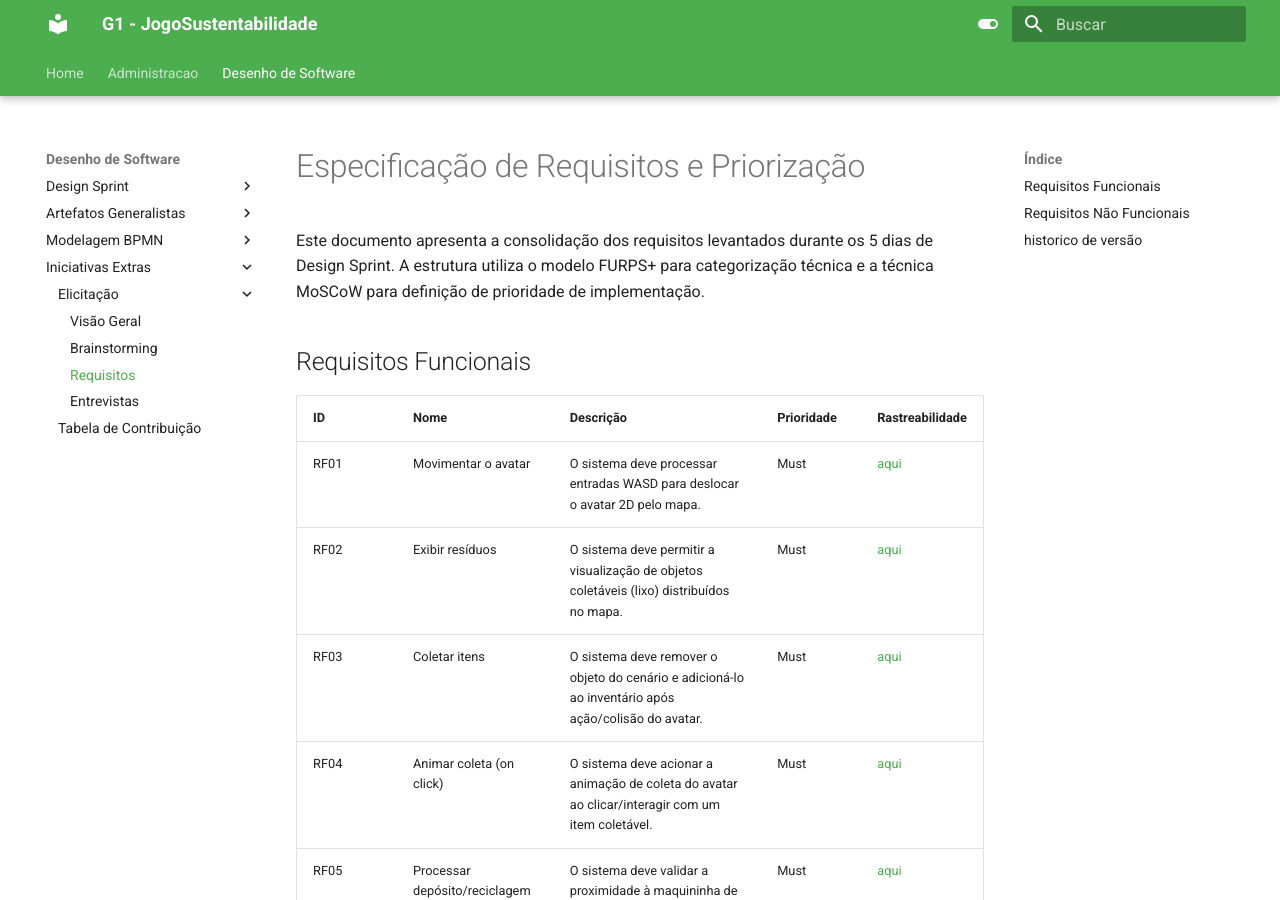
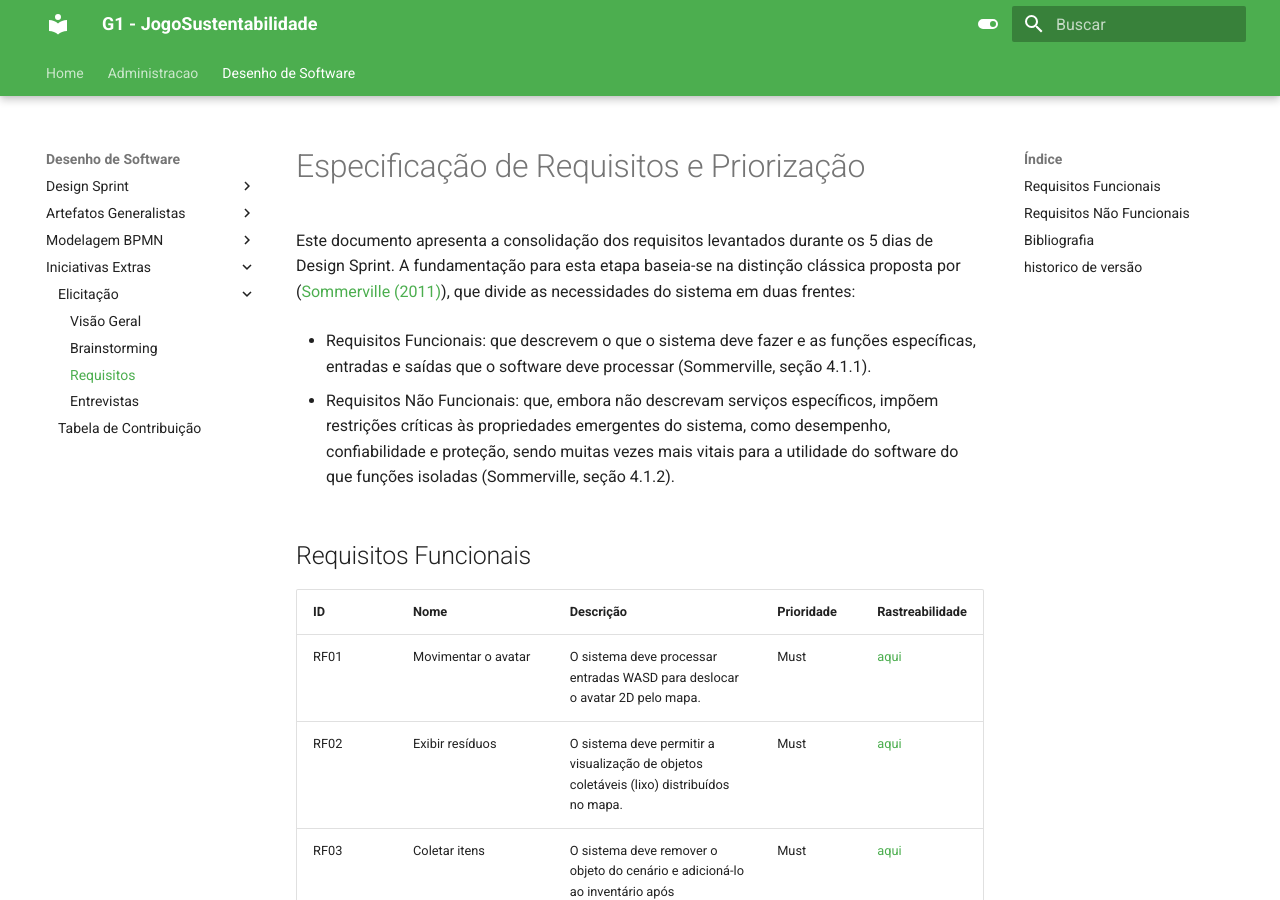
Before and after one commit to UnBArqDsw2026-1-Turma01/2026.1-T01_G1_FCTE_EcoGame_JogoSustentabilidade, an MkDocs documentation site: the page built from docs/desenho-de-software/base/iniciativas-extras/elicitacao/requisitos.md, in a window 1280 px wide and 900 px high. Built offline with MkDocs 1.6.1 and Material for MkDocs 9.7.7, drawn with Linux system fonts in a browser that asks for light colours; part of the change alters nothing that is shown; some of the changed text lies outside the part shown.

Commit message:
Adição de referência bibliográfica e categorização de requisitos não funcionais (tipo)

```diff
--- a/docs/desenho-de-software/base/iniciativas-extras/elicitacao/requisitos.md
+++ b/docs/desenho-de-software/base/iniciativas-extras/elicitacao/requisitos.md
@@ -4,7 +4,11 @@ EM CONSTRUÇÃO
 -->
 # Especificação de Requisitos e Priorização
 
-Este documento apresenta a consolidação dos requisitos levantados durante os 5 dias de Design Sprint. A estrutura utiliza o modelo FURPS+ para categorização técnica e a técnica MoSCoW para definição de prioridade de implementação.
+Este documento apresenta a consolidação dos requisitos levantados durante os 5 dias de Design Sprint. A fundamentação para esta etapa baseia-se na distinção clássica proposta por ([Sommerville (2011)](#ref-sommerville)), que divide as necessidades do sistema em duas frentes:
+
+- Requisitos Funcionais: que descrevem o que o sistema deve fazer e as funções específicas, entradas e saídas que o software deve processar (Sommerville, seção 4.1.1).
+
+- Requisitos Não Funcionais: que, embora não descrevam serviços específicos, impõem restrições críticas às propriedades emergentes do sistema, como desempenho, confiabilidade e proteção, sendo muitas vezes mais vitais para a utilidade do software do que funções isoladas (Sommerville, seção 4.1.2).
 
 ## Requisitos Funcionais
 
@@ -46,29 +50,30 @@ Este documento apresenta a consolidação dos requisitos levantados durante os 5
 
 ## Requisitos Não Funcionais
 
-| ID | Nome | Descrição | Prioridade | Rastreabilidade |
-| :--- | :--- | :--- | :--- | :------|
-| RNF01 | Plataforma de implementação | O sistema deve ser desenvolvido na engine Godot, escolhida pela simplicidade de uso e suporte nativo a jogos 2D. | Must |[aqui](../../../../administracao/reunioes/20260326.md)|
-| RNF02 | Estética visual pixel art | Os sprites devem ser criados manualmente no Piskel, em estilo Pixel Art de baixa resolução, sem uso de geração por IA. | Must |[aqui](../../../../administracao/reunioes/20260326.md)|
-| RNF03 | Grid-based | O mapa deve ser dividido em células quadradas de tamanho definido, servindo de base para posicionamento de sprites e lógica de interação. | Must |[aqui](../../../../administracao/reunioes/20260326.md)|
-| RNF04 | Prototipagem iterativa | O protótipo deve ser entregue como demo em vídeo (produzido no After Effects e Premiere) acompanhado de uma página HTML de apresentação do projeto. | Must |[aqui](../../../../administracao/reunioes/20260326.md)|
-| RNF05 | Documentação versionada | Todos os artefatos (Rich Pictures, storyboards, gravações, vídeo demo, página HTML) devem ser versionados e publicados no GitHub Pages com histórico por contribuidor. | Must |[aqui](../../../../administracao/reunioes/20260326.md)|
-| RNF06 | Artefatos autorais | Os artefatos visuais devem ser claramente feitos por humanos; conteúdo gerado por IA será penalizado conforme critério da professora. | Must |[aqui](../../../../administracao/reunioes/20260326.md)|
-| RNF07 | Exportação de sprites | Os sprites e animações criados no Piskel devem ser exportados em formatos compatíveis com Godot (PNG por frame ou GIF). | Must |[aqui](../../../../administracao/reunioes/20260326.md)|
-| RNF08 | Validação com usuários reais | O vídeo demo deve ser apresentado a ao menos dois usuários externos com experiência no gênero para coleta de feedback antes da entrega. | Should |[aqui](../../../../administracao/reunioes/20260326.md)|
-|RNF09 | Garantir a integridade dos dados no GitPages.| Todo o histórico de versões e documentação deve ser mantido de forma íntegra no repositório do grupo. | Must| [aqui](../administracao/reunioes/20260323.md)|
-|RNF10| Tamanho dos blocos | Cada bloco do cenário deve ter um tamanho T, em pixels. | Must | [aqui](../../../../administracao/reunioes/20260327.md)|
-|RNF11| Tamanho do jogador| O jogador deve ter tamanho equivalente a 2T pixels. | Must| [aqui](../../../../administracao/reunioes/20260327.md)|
-|RNF12| Tamanho das ferramentas | Ferramentas devem ter tamanho aproximado de 1,5T pixels.| Must| [aqui](../../../../administracao/reunioes/20260327.md)|
-|RNF13| tamanho do mundo | O mundo deve ser pelo menos 1000x maior que o jogador| Must | [aqui](../../../../administracao/reunioes/20260327.md)|
-
-
-
+| ID | Nome | Descrição | Tipo | Prioridade | Rastreabilidade |
+| :--- | :--- | :--- | :--- | :--- | :------|
+| RNF01 | Plataforma de implementação | O sistema deve ser desenvolvido na engine Godot, escolhida pela simplicidade de uso e suporte nativo a jogos 2D. | Desenvolvimento | Must | [aqui](../../../../administracao/reunioes/20260326.md)|
+| RNF02 | Estética visual pixel art | Os sprites devem ser criados manualmente no Piskel, em estilo Pixel Art de baixa resolução, sem uso de geração por IA. | Ético |Must | [aqui](../../../../administracao/reunioes/20260326.md)|
+| RNF03 | Grid-based | O mapa deve ser dividido em células quadradas de tamanho definido, servindo de base para posicionamento de sprites e lógica de interação. | Desenvolvimento |Must |[aqui](../../../../administracao/reunioes/20260326.md)|
+| RNF04 | Prototipagem iterativa | O protótipo deve ser entregue como demo em vídeo (produzido no After Effects e Premiere) acompanhado de uma página HTML de apresentação do projeto. | Desenvolvimento | Must |[aqui](../../../../administracao/reunioes/20260326.md)|
+| RNF05 | Documentação versionada | Todos os artefatos (Rich Pictures, storyboards, gravações, vídeo demo, página HTML) devem ser versionados e publicados no GitHub Pages com histórico por contribuidor. | Ambiental | Must |[aqui](../../../../administracao/reunioes/20260326.md)|
+| RNF06 | Artefatos autorais | Os artefatos visuais devem ser claramente feitos por humanos; conteúdo gerado por IA será penalizado conforme critério da professora. | Ético | Must |[aqui](../../../../administracao/reunioes/20260326.md)|
+| RNF07 | Exportação de sprites | Os sprites e animações criados no Piskel devem ser exportados em formatos compatíveis com Godot (PNG por frame ou GIF). | Produto | Must |[aqui](../../../../administracao/reunioes/20260326.md)|
+| RNF08 | Validação com usuários reais | O vídeo demo deve ser apresentado a ao menos dois usuários externos com experiência no gênero para coleta de feedback antes da entrega. | Organizacional | Should |[aqui](../../../../administracao/reunioes/20260326.md)|
+|RNF09 | Garantir a integridade dos dados no GitPages.| Todo o histórico de versões e documentação deve ser mantido de forma íntegra no repositório do grupo. | Ambiental | Must| [aqui](../administracao/reunioes/20260323.md)|
+|RNF10| Tamanho dos blocos | Cada bloco do cenário deve ter um tamanho T, em pixels. | Espaço | Must | [aqui](../../../../administracao/reunioes/20260327.md)|
+|RNF11| Tamanho do jogador| O jogador deve ter tamanho equivalente a 2T pixels. | Espaço | Must| [aqui](../../../../administracao/reunioes/20260327.md)|
+|RNF12| Tamanho das ferramentas | Ferramentas devem ter tamanho aproximado de 1,5T pixels. | Espaço | Must| [aqui](../../../../administracao/reunioes/20260327.md)|
+|RNF13| tamanho do mundo | O mundo deve ser pelo menos 1000x maior que o jogador| Espaço | Must | [aqui](../../../../administracao/reunioes/20260327.md)|
 
 
 ---
 
 > **Legenda:** Must = obrigatório | Should = importante | Could = desejável | Wont = fora do escopo atual
+
+## Bibliografia
+
+  > <a id="ref-sommerville"></a>SOMMERVILLE, Ian. Engenharia de Software. 9. ed. São Paulo: Pearson Prentice Hall, 2011. Acesso em: 6 abr. 2026.
 
 ## historico de versão
 
@@ -79,3 +84,4 @@ Este documento apresenta a consolidação dos requisitos levantados durante os 5
 | 1.2   | 03/04/2026 | Revisão geral, acrescimo de requisitos e ajustes | [Carlos Henrique](https://github.com/Depaiiva) e [João Pedro](https://github.com/Jadequilin) |  |
 | 1.3 | 04/04/2025 | Adição de rastreabilidade e mudança do local do arquico | [Heyttor augusto](https://github.com/H3ytt0r62) | [Yasmin Abdon](https://github.com/yaabdon) |
 | 1.4 | 04/04/2025 | Mudança de local de arquivo (com correções da rastreabilidade para não gerar conflito) | [Yasmin Abdon](https://github.com/yaabdon) | |
+| 1.5 | 06/04/2025 | Adição de referência bibliográfica e categorização de requisitos não funcionais (tipo) | [Yasmin Abdon](https://github.com/yaabdon) | |
```
